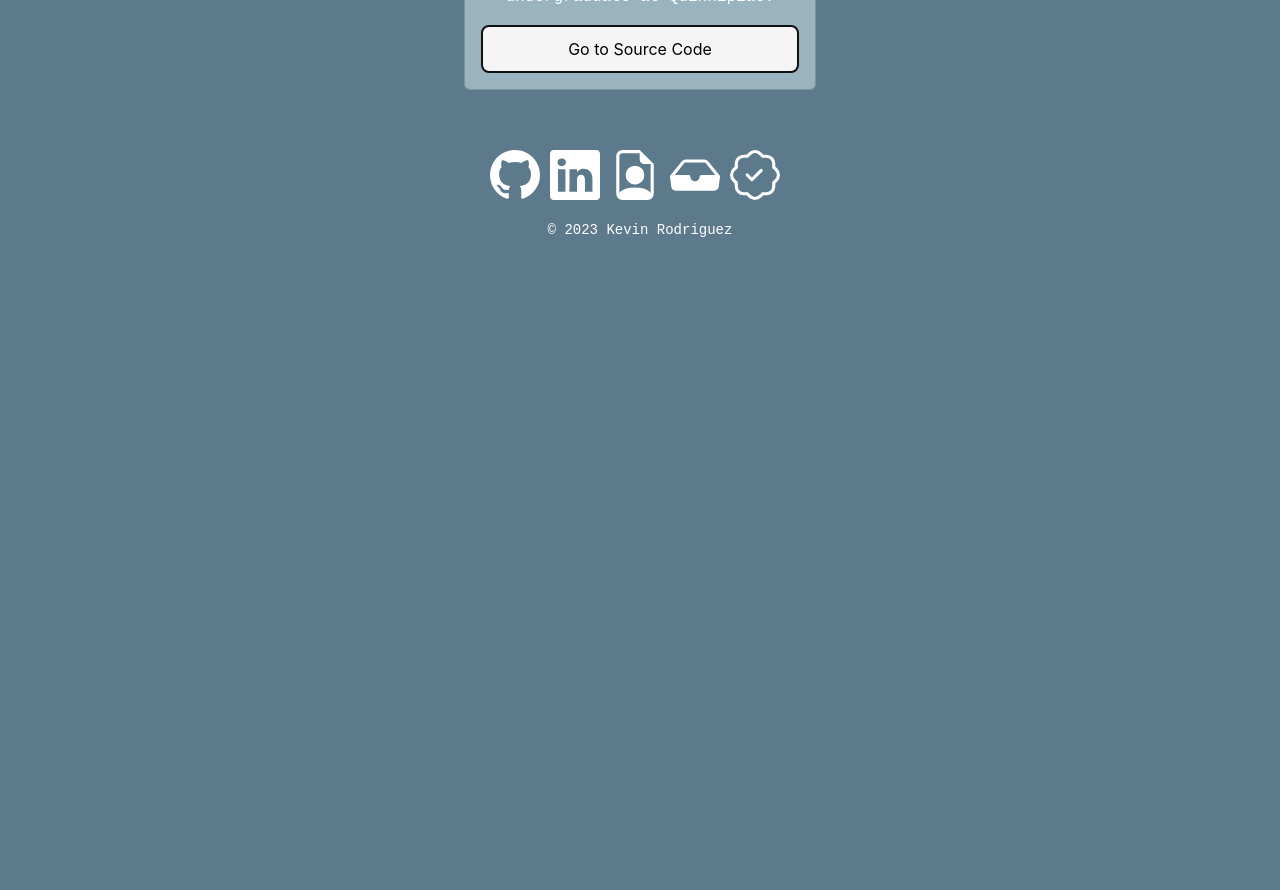
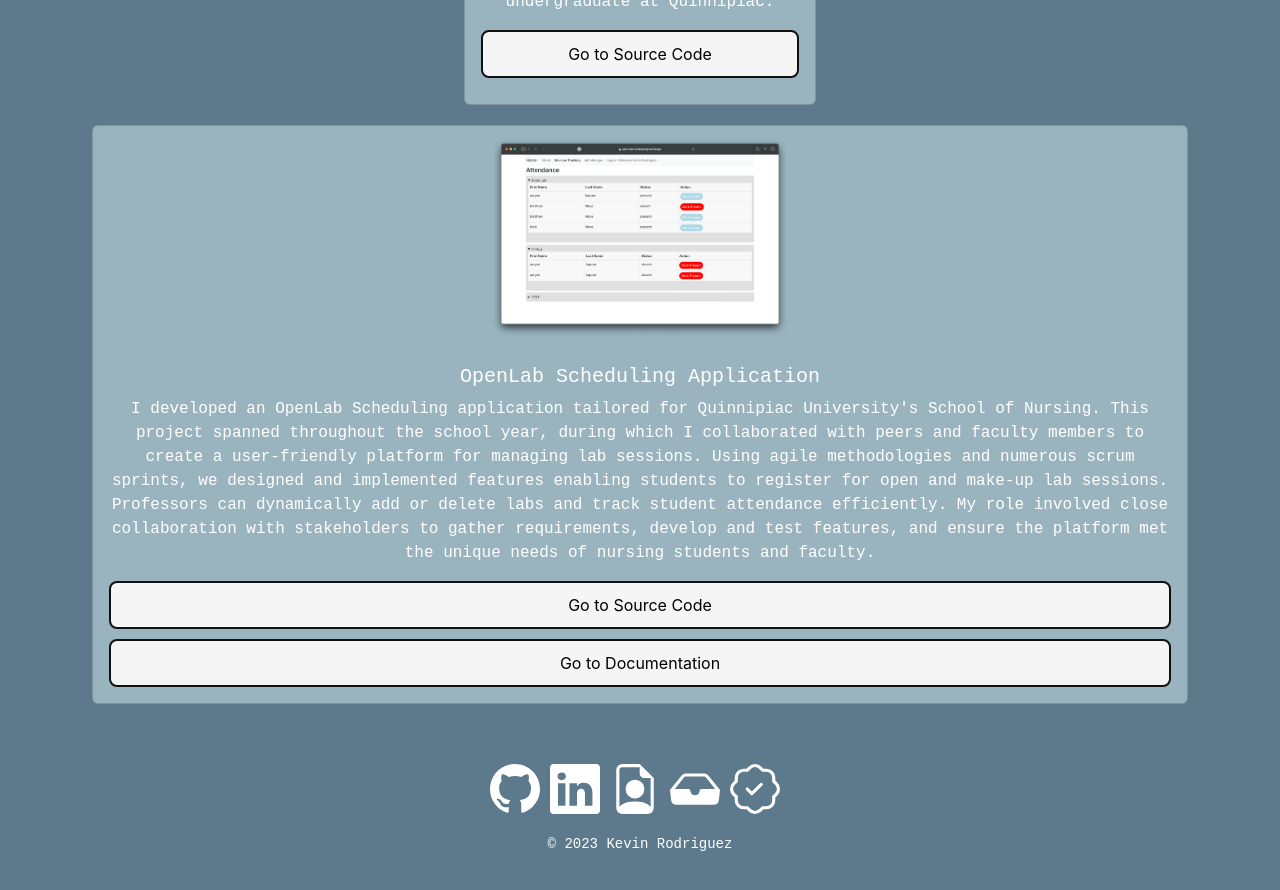
Before and after one commit to kevin-rodri/kevin-rodri.github.io, a React (Vite) app: page /#/ in a window 1280 px wide. Shown: the part 2700-3590 px from the top of the page. Before the commit the page ends 2987 px from the top, so only its background shows below. Built offline with nearby package versions, Linux system fonts and the light colour scheme; the HTML template or start-up script is replaced by a standard one.

Commit message:
added projects and restructured projects component

```diff
--- a/src/components/Projects.jsx
+++ b/src/components/Projects.jsx
@@ -1,71 +1,31 @@
-import { Container, Row, Col, Card } from 'react-bootstrap';
-import { Image } from 'react-bootstrap';
-import projectZ from '../photos/project-z.png';
-import stockMarket from "../photos/StockMarketMastery.png"
-import hiredAI from "../photos/hiredaipicture.png"
-import { Link } from "react-router-dom";
-import { black } from 'color-name';
+import React from 'react';
+import { Container, Row, Col, Image } from 'react-bootstrap';
+import projects from '../services/projectServices';
 
 function Projects() {
   return (
     <div className="text-center" style={{ margin: "20px" }}>
       <div id="projects" className="projects">
-    <h2 >Programming Projects</h2>
+        <h2>Programming Projects</h2>
         <p className="descri">Below, you'll find a compilation of projects I've undertaken throughout my programming journey. Click on each project to be redirected to its respective GitHub Repository.</p>
       </div>
 
       <Container>
         <Row className="g-0 text-center">
-    <Col>
+          {projects.map((project, index) => (
+            <Col key={index}>
               <div className="card">
-        <Image src={hiredAI}  className="card-img-top mx-auto" style={{ margin: "10px" }} alt="Hired AI"/>
+                <Image src={project.image} className="card-img-top mx-auto" style={{ margin: "10px" }} alt={project.title} />
                 <div className="card-body">
-            <h5 className="card-title">Hired AI</h5>
-            <p className="card-text">Developed a Chrome extension leveraging HTML, CSS, and JavaScript to dynamically generate tailored cover letters and resume by intelligently analyzing user experience against job description. Integrated multiple APIs for precise job data extraction, resume parsing, and utilized GPT-3.5 API to craft individualized cover letters, resulting in a 30% efficacy boost and an exceptional 100%-time savings. Collaborated with a team of three ensuring seamless task delegation and fostering intercommunication. </p>
-            <a href="https://github.com/GandhiHarsh2003/CoverLetterGenerator" style={{ color: "black", marginBottom: "10px"}} className="button-56" id="btn-boot">
-              Go to Source Code
-            </a>
-            <a href="https://gandhiharsh2003.github.io/Images/hiredai.mp4" style={{ color: "black"}}  className="button-56" id="btn-boot">
-              Go to Demo
-            </a>
+                  <h5 className="card-title">{project.title}</h5>
+                  <p className="card-text">{project.description}</p>
+                  <a href={project.sourceCodeLink} style={{ color: "black", marginBottom: "10px" }} className="button-56" id="btn-boot">Go to Source Code</a>
+                  {project.demoLink && <a href={project.demoLink} style={{ color: "black" }} className="button-56" id="btn-boot">Go to Demo</a>}
+                  {project.documentationLink && <a href={project.documentationLink} style={{ color: "black" }} className="button-56" id="btn-boot">Go to Documentation</a>}
                 </div>
               </div>
             </Col>
-    <Col >
-        <div className="card">
-        <Image src={stockMarket}  className="card-img-top mx-auto" alt="Stock-Market-Mastery" />
-          <div className="card-body">
-            <h5 className="card-title" style={{ textAlign: "center" }}>Stock-Market-Mastery</h5>
-            <p className="card-text">
-            An Android application that allows users to learn more about stocks. The user can search through thousands of stock companies and retain more information about a company's stock. If they're convinced, the user can purchase that company's stock or continue to look for other stocks. Once a stock is bought, the user can sell it in return for some profit based on how much they're willing to sell. This project was worked on alongside Harsh Gandhi, a Computer Science and Data Science undergraduate at Quinnipiac.
-            </p>
-            <a href="https://github.com/GandhiHarsh2003/Stock-Market-Mastery" style={{ color: "black"}}  className="button-56" id="btn-boot">
-            Go to Source Code
-            </a>
-
-          </div>
-        </div>
-      </Col>
-      <Col>
-        <div className="card">
-        <Image src={projectZ} className="card-img-top mx-auto" style={{ margin: "10px" }} alt="Project Z" />
-          <div className="card-body">
-            <h5 className="card-title">Project Z</h5>
-          <p className="card-text">
-              I worked on an open-source RPG game designed for Quinnipiac's SER 225 Course. As part of this semester-long project, my peers and I collaborated in numerous scrum sprints to develop and enhance an RPG game written in Java. I collaborated with the scrum master on several reports detailing program reviews, customer requirements, and prioritized bugs & enhancements. I, Harsh Gandhi, Aaryan Kapoor, Matthew Nova, and Brian Wanamaker created this game, all of which are Quinnipiac Computer Science and Software Engineering undergrads.
-            </p>
-            <a href="https://github.com/kevin-rodri/ZombieLand" className="button-56" style={{ color: "black", marginBottom: "10px"}} id="btn-boot">
-              Go to Source Code
-            </a>
-            <a href="https://a-r-t.github.io/SER225-Project-Website/semesters/fall2022/teams/project-z" style={{ color: "black"}} className="button-56" id="btn-boot">
-              Go to Documentation
-            </a>
-
-
-          </div>
-        </div>
-      </Col>
-
+          ))}
         </Row>
       </Container>
     </div>
--- /dev/null
+++ b/src/services/projectServices.jsx
@@ -0,0 +1,36 @@
+import projectZImage from '../photos/project-z.png';
+import stockMarketImage from "../photos/StockMarketMastery.png";
+import hiredAIImage from "../photos/hiredaipicture.png";
+import openLabImage from "../photos/openlab.png";
+
+const projects = [
+  {
+    title: "Hired AI",
+    image: hiredAIImage,
+    description: "Developed a Chrome extension leveraging HTML, CSS, and JavaScript to dynamically generate tailored cover letters and resume by intelligently analyzing user experience against job description. Integrated multiple APIs for precise job data extraction, resume parsing, and utilized GPT-3.5 API to craft individualized cover letters, resulting in a 30% efficacy boost and an exceptional 100%-time savings. Collaborated with a team of three ensuring seamless task delegation and fostering intercommunication.",
+    sourceCodeLink: "https://github.com/GandhiHarsh2003/CoverLetterGenerator",
+    demoLink: "https://gandhiharsh2003.github.io/Images/hiredai.mp4"
+  },
+  {
+    title: "Stock-Market-Mastery",
+    image: stockMarketImage,
+    description: "An Android application that allows users to learn more about stocks. The user can search through thousands of stock companies and retain more information about a company's stock. If they're convinced, the user can purchase that company's stock or continue to look for other stocks. Once a stock is bought, the user can sell it in return for some profit based on how much they're willing to sell. This project was worked on alongside Harsh Gandhi, a Computer Science and Data Science undergraduate at Quinnipiac.",
+    sourceCodeLink: "https://github.com/GandhiHarsh2003/Stock-Market-Mastery"
+  },
+  {
+    title: "Project Z",
+    image: projectZImage,
+    description: "I worked on an open-source RPG game designed for Quinnipiac's SER 225 Course. As part of this semester-long project, my peers and I collaborated in numerous scrum sprints to develop and enhance an RPG game written in Java. I collaborated with the scrum master on several reports detailing program reviews, customer requirements, and prioritized bugs & enhancements. I, Harsh Gandhi, Aaryan Kapoor, Matthew Nova, and Brian Wanamaker created this game, all of which are Quinnipiac Computer Science and Software Engineering undergrads.",
+    sourceCodeLink: "https://github.com/kevin-rodri/ZombieLand",
+    documentationLink: "https://a-r-t.github.io/SER225-Project-Website/semesters/fall2022/teams/project-z"
+  },
+  {
+    title: "OpenLab Scheduling Application",
+    image: openLabImage,
+    description: "I developed an OpenLab Scheduling application tailored for Quinnipiac University's School of Nursing. This project spanned throughout the school year, during which I collaborated with peers and faculty members to create a user-friendly platform for managing lab sessions. Using agile methodologies and numerous scrum sprints, we designed and implemented features enabling students to register for open and make-up lab sessions. Professors can dynamically add or delete labs and track student attendance efficiently. My role involved close collaboration with stakeholders to gather requirements, develop and test features, and ensure the platform met the unique needs of nursing students and faculty.",
+    sourceCodeLink: "https://github.com/AaryanKapoor22/OpenLab",
+    documentationLink: "https://open-lab-scheduling.vercel.app"
+  }
+];
+
+export default projects;
```
Also changed, not shown: src/photos/openlab.png (added). Lines whose indentation alone changed are shown as unchanged.
